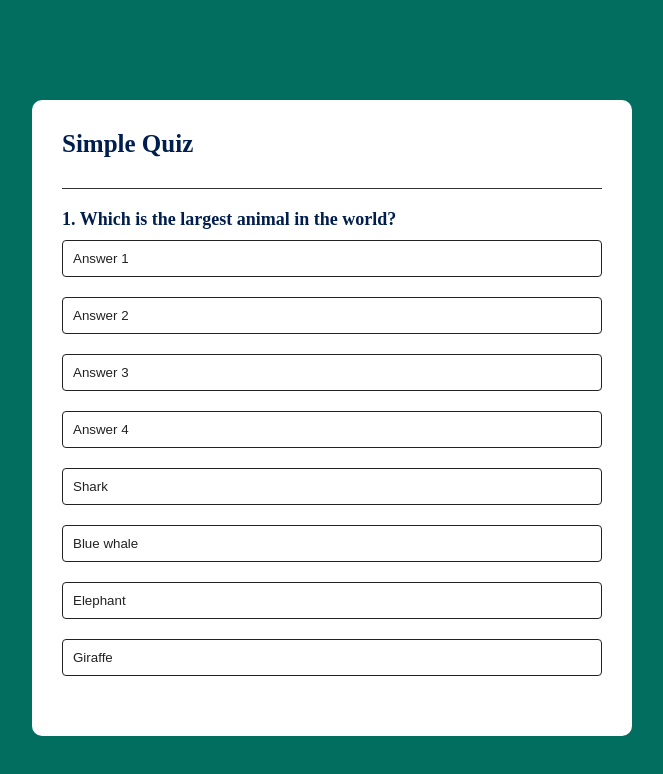
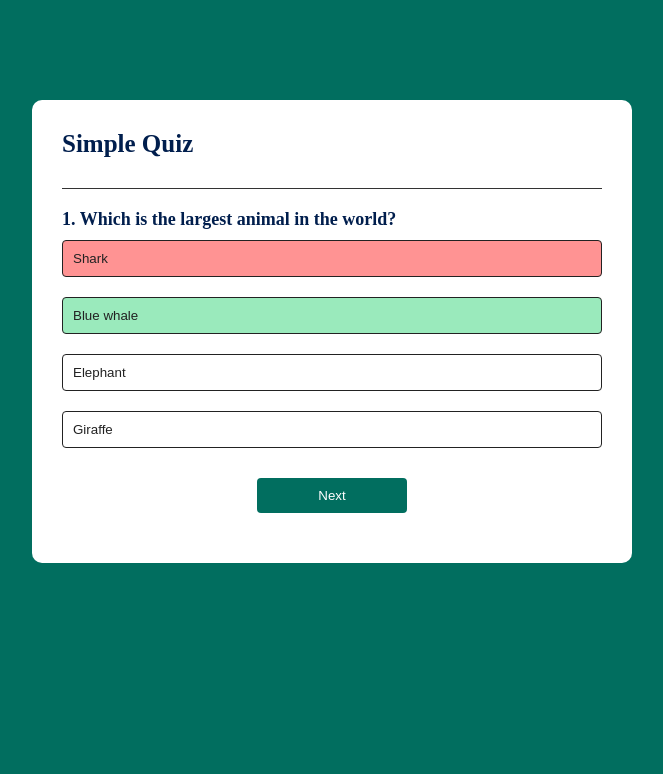
Before and after one commit to MadliReiljan/JavaScript, a plain HTML site: page index.html in a window 1280 px wide. Both pictures are taken after a click on the button "Shark". Shown: the whole page, without its empty margins (308-971 px from the left). Drawn offline with Linux system fonts and the light colour scheme.

Commit message:
Almost complete

```diff
--- a/script.js
+++ b/script.js
@@ -41,11 +41,11 @@
 const answerButtons = document.getElementById("answer-buttons");
 const nextButton = document.getElementById("next-btn");
 
-let currentQuestionIndext = 0;
+let currentQuestionIndex = 0;
 let score = 0;
 
 function startQuiz(){
-  currentQuestionIndext = 0;
+  currentQuestionIndex = 0;
   score = 0;
   nextButton.innerHTML = "Next";
   showQuestion();
@@ -53,8 +53,8 @@
 
 function showQuestion(){
   resetState();
-  let currentQuestion = questions[currentQuestionIndext];
-  let questionNo = currentQuestionIndext + 1;
+  let currentQuestion = questions[currentQuestionIndex];
+  let questionNo = currentQuestionIndex + 1;
   questionElement.innerHTML = questionNo + ". " + currentQuestion.question;
 
   currentQuestion.answers.forEach(answer => {
@@ -62,14 +62,60 @@
     button.innerHTML = answer.text;
     button.classList.add("btn");
     answerButtons.appendChild(button);
+    if(answer.correct){
+      button.dataset.correct = answer.correct;
+    }
+    button.addEventListener("click", selectAnswer);
   })
 }
 
 function resetState(){
   nextButton.style.display = "none";
-  while(answerButtons.firstCHild){
-    answerButtons.removeCHild(answerButtons.firstCHild);
+  while(answerButtons.firstChild){
+    answerButtons.removeChild(answerButtons.firstChild);
   }
 }
 
+function selectAnswer(e){
+  const selectedBtn = e.target;
+  const isCorrect = selectedBtn.dataset.correct === "true";
+  if(isCorrect){
+    selectedBtn.classList.add("correct");
+    score++;
+  }else{
+    selectedBtn.classList.add("incorrect");
+  }
+  Array.from(answerButtons.children).forEach(button => {
+    if(button.dataset.correct === "true"){
+      button.classList.add("correct");
+    }
+    button.disabled = true;
+  });
+  nextButton.style.display = "block";
+}
+
+function showScore(){
+  resetState();
+  questionElement.innerHTML = `You scored ${score} out of ${questions.length}!`;
+  nextButton.innerHTML = "Play Again";
+  nextButton.style.display = "block";
+}
+
+function handleNextButton(){
+  currentQuestionIndex++;
+  if(currentQuestionIndex < questions.length){
+    showQuestion();
+  }else{
+    showScore();
+  }
+}
+
+nextButton.addEventListener("click", ()=>{
+  if(currentQuestionIndex < questions.length){
+    handleNextButton();
+  }else{
+    startQuiz();
+  }
+})
+
 startQuiz();
--- a/style.css
+++ b/style.css
@@ -48,11 +48,13 @@
   cursor: pointer;
   transition: all 0.3s;
 }
-.btn:hover {
+.btn:hover:not([disabled]) {
   background: #222;
   color: #fff;
 }
-
+.btn:disabled{
+  cursor: default;
+}
 #next-btn {
   background: rgb(1, 110, 95);
   color: #fff;
@@ -65,3 +67,10 @@
   cursor: pointer;
   display: none;
 }
+
+.correct{
+  background: #9aeabc;
+}
+.incorrect{
+  background: #ff9393;
+}
```
